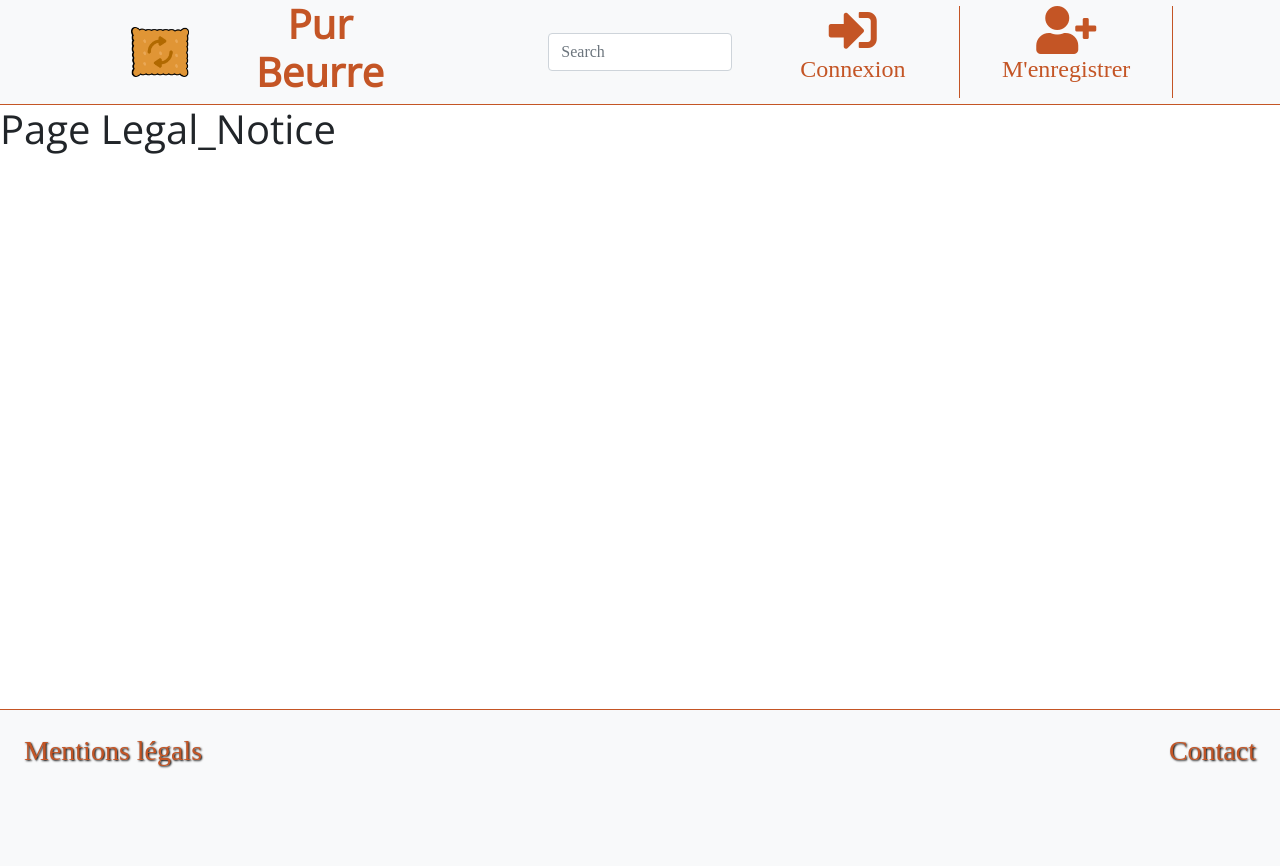
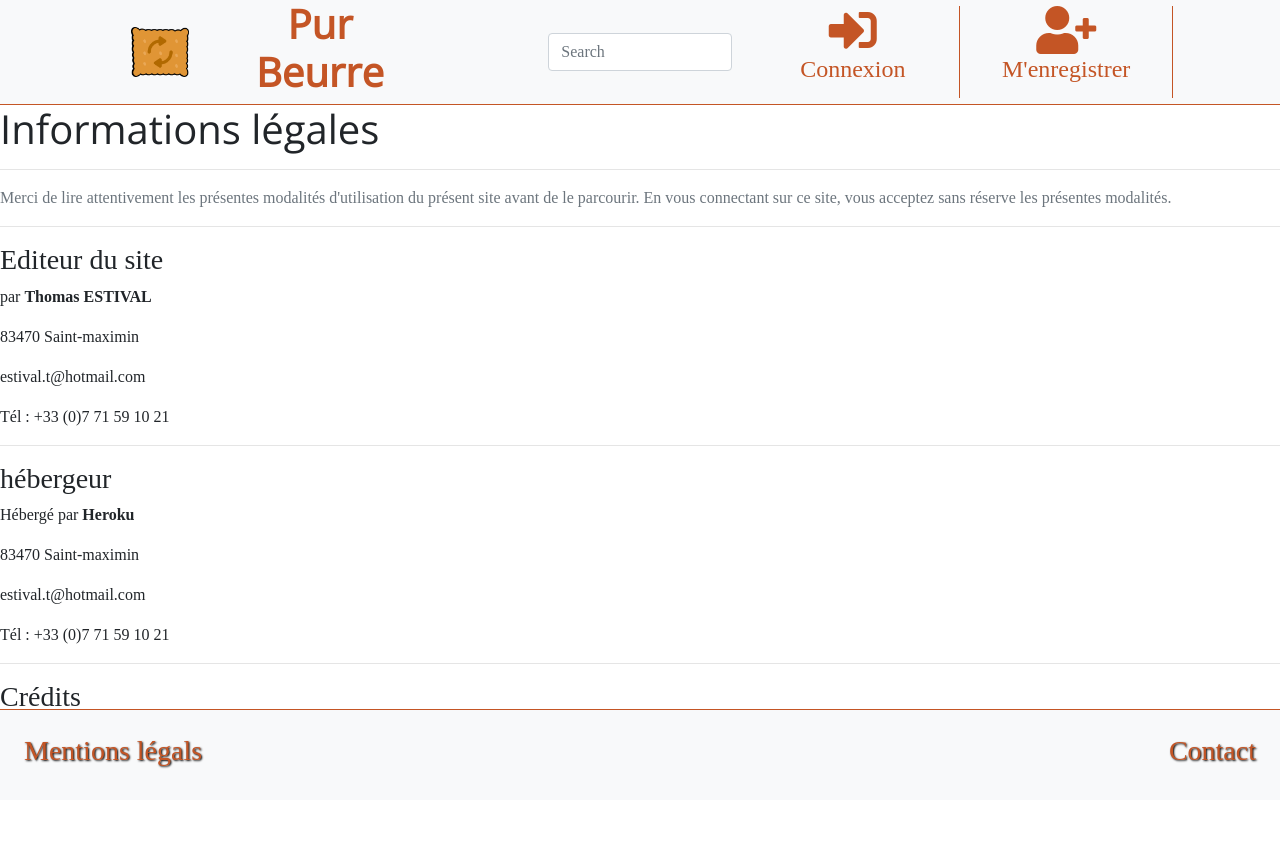
Before and after one commit to Wanbli83470/P8_ESTIVAL_THOMAS, a Django app: page /Legal_notice in a window 1280 px wide. Before the commit the page ends 768 px from the top, so only its background shows below. Run offline with Django 3.2, Linux system fonts and the light colour scheme; some libraries are stand-ins or nearby versions; some web fonts are replaced.

Commit message:
Mentions légal

```diff
--- a/Pur_Beurre/P8/templates/P8/Legal_Notice.html
+++ b/Pur_Beurre/P8/templates/P8/Legal_Notice.html
@@ -5,7 +5,26 @@
 {% endblock title%}
 
 {% block content %}
-<h1 class="text-Okay">Page Legal_Notice</h1>
+<div class="container-fluid"></div>
+<h1 class="{{ var_color }}">Informations légales</h1>
+<hr>
+<p class="text-muted">Merci de lire attentivement les présentes modalités d'utilisation du présent site avant de le parcourir. En vous connectant sur ce site, vous acceptez
+ sans réserve les présentes modalités.</p>
+<hr>
+<h3>Editeur du site</h3>
+<p>par <strong> Thomas ESTIVAL </strong></p>
+<p>83470 Saint-maximin</p>
+<p>estival.t@hotmail.com</p>
+<p> Tél : +33 (0)7 71 59 10 21</p>
+<hr>
 
-<h3></h3>
+
+<h3>hébergeur</h3>
+<p>Hébergé par <strong> Heroku </strong></p>
+<p>83470 Saint-maximin</p>
+<p>estival.t@hotmail.com</p>
+<p> Tél : +33 (0)7 71 59 10 21</p>
+<hr>
+
+<h3>Crédits</h3>
 {% endblock content %}
```
